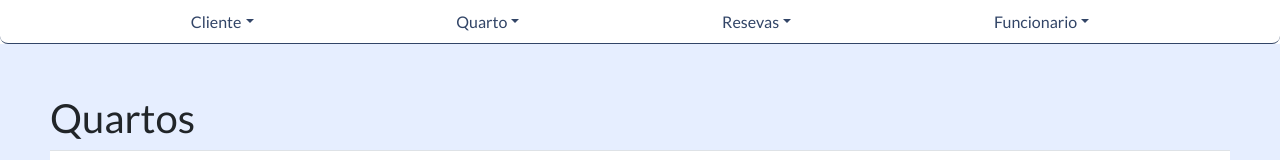
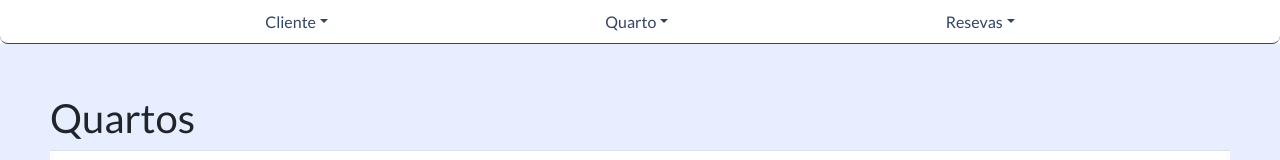
Before and after one commit to lucaspgo/Hotelaria, an Angular app in the folder FrontEnd/: page / in a window 1280 px wide. Shown: the top 160 px of the page. Built offline with nearby package versions, Linux system fonts and the light colour scheme; no server answers.

Commit message:
Comentando funcionario(entidade para segunda parte)

```diff
--- a/FrontEnd/src/app/components/views/navbar/navbar.component.html
+++ b/FrontEnd/src/app/components/views/navbar/navbar.component.html
@@ -20,11 +20,11 @@
             <a routerLink="/reserva/listar"><button ngbDropdownItem>Listar</button></a>
         </div>
     </div>
-    <div ngbDropdown class="d-inline-block">
+    <!-- <div ngbDropdown class="d-inline-block">
         <button class="btn btn-outline-primary" id="dropdownBasic1" ngbDropdownToggle>Funcionario</button>
         <div ngbDropdownMenu aria-labelledby="dropdownBasic1">
             <a routerLink="/funcionario/cadastrar"><button ngbDropdownItem>Cadastrar</button></a>
             <a routerLink="/funcionario/listar"><button ngbDropdownItem>Listar</button></a>
         </div>
-    </div>
+    </div> -->
 </nav>
```
